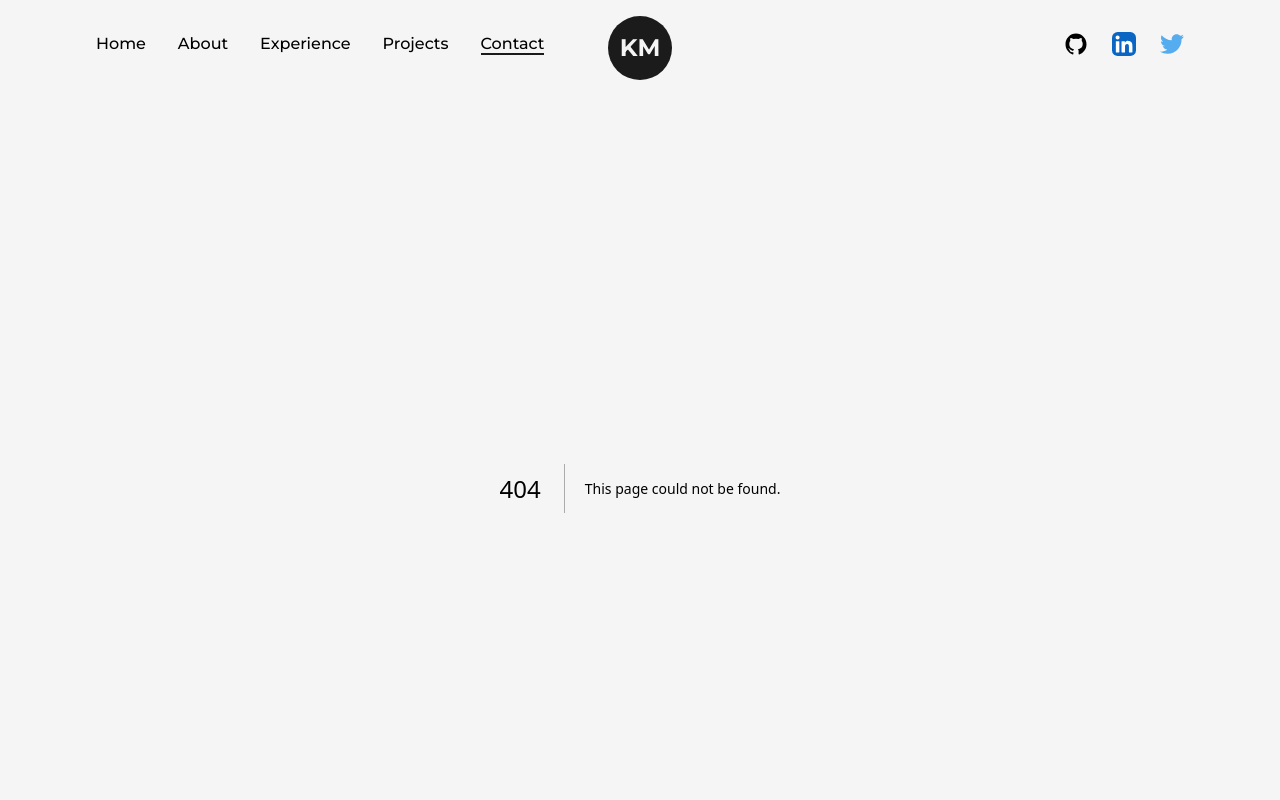
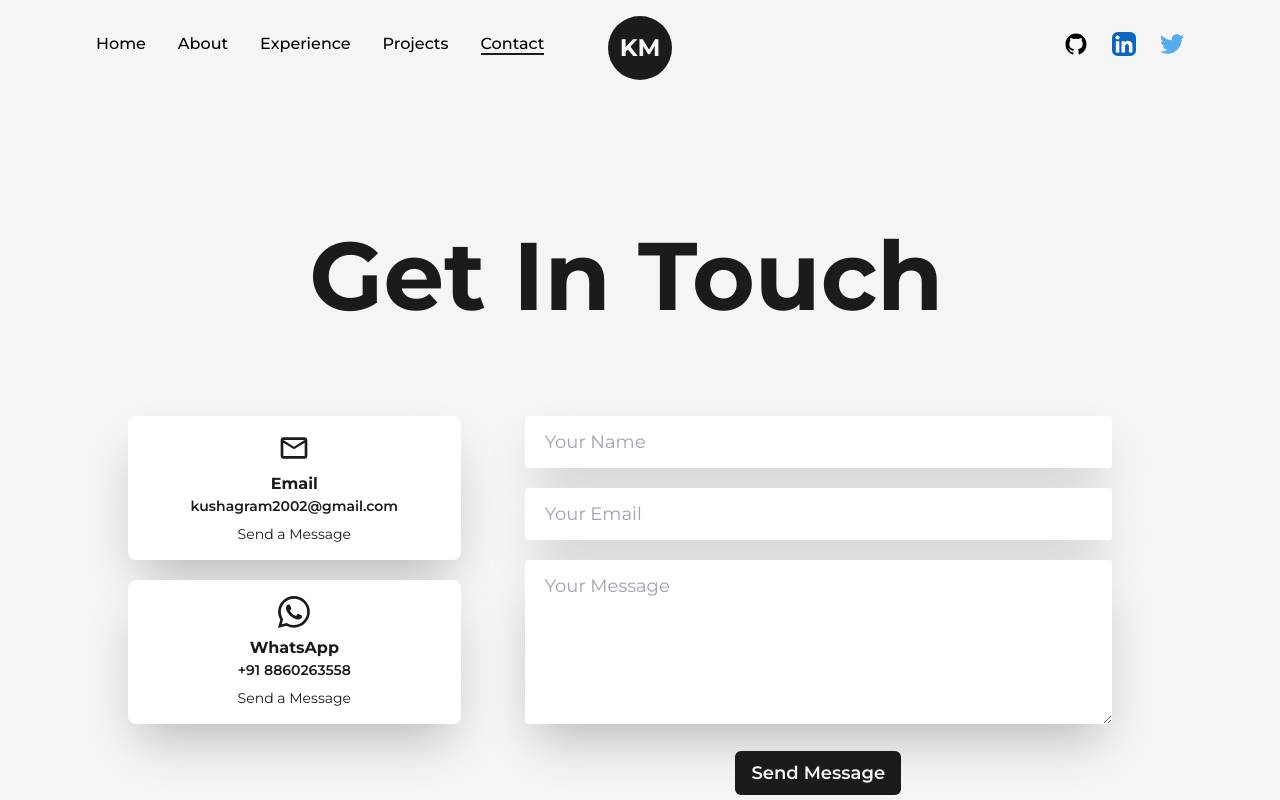
Before and after one commit to CoderGhost37/Personal-Portfolio, a Next.js app: page /contact in a window 1280 px wide. Before the commit this address had no page. Shown: the top 800 px of the page. Built offline with nearby package versions, Linux system fonts and the light colour scheme.

Commit message:
feat: contact page

```diff
--- a/package.json
+++ b/package.json
@@ -22,6 +22,7 @@
     "next-sanity": "^4.1.6",
     "react": "18.2.0",
     "react-dom": "18.2.0",
+    "react-icons": "^4.8.0",
     "react-vertical-timeline-component": "^3.6.0",
     "sanity": "^3.0.0",
     "styled-components": "^5.2.0"
--- /dev/null
+++ b/src/pages/api/sendMail.ts
@@ -0,0 +1,10 @@
+import { NextApiRequest, NextApiResponse } from "next"
+
+
+export const sendMail = async (req: NextApiRequest, res: NextApiResponse) => {
+    const { name, email, message } = req.body
+    console.log(name, email, message)
+    res.status(200).json({ status: 'OK' })
+}
+
+export default sendMail
--- /dev/null
+++ b/src/pages/contact.tsx
@@ -0,0 +1,119 @@
+import AnimatedText from '@/components/AnimatedText'
+import Layout from '@/components/Layout'
+import Head from 'next/head'
+import React, { useRef, useState } from 'react'
+import { MdOutlineEmail } from 'react-icons/md';
+import { BsWhatsapp } from 'react-icons/bs';
+import Link from 'next/link';
+
+const contact = () => {
+    const [isFormSubmitted, setIsFormSubmitted] = useState(false);
+    const [loading, setLoading] = useState(false);
+    const [name, setName] = useState('')
+    const [email, setEmail] = useState('')
+    const [message, setMessage] = useState('')
+    const form: any = useRef(null);
+
+    const submitForm = async (e: React.FormEvent<HTMLFormElement>) => {
+        e.preventDefault()
+        setLoading(true)
+        await fetch('/api/sendMail', {
+            method: 'POST',
+            headers: {
+                'Content-Type': 'application/json',
+            },
+            body: JSON.stringify({ name, email, message })
+        })
+        setLoading(false)
+        setIsFormSubmitted(true)
+        form.current.reset()
+    }
+
+    return (
+        <div>
+            <Head>
+                <title>Kushagra Mathur | Contact Me</title>
+                <meta
+                    name='description'
+                    content='Contact page of my portfolio website'
+                />
+            </Head>
+
+            <main className='w-full max-w-7xl mx-auto flex flex-col items-center justify-center'>
+                <Layout classStyles='pt-16'>
+                    <AnimatedText
+                        text='Get in Touch'
+                        classStyles='mb-20'
+                    />
+                    <div className="flex flex-col md:flex-row justify-center items-center md:items-start w-full">
+                        <div className="w-full md:w-1/3 flex flex-col">
+                            <div className="flex flex-col justify-start items-center p-4 rounded-lg bg-white hover:bg-gray-100 text-dark shadow-2xl">
+                                <MdOutlineEmail className='w-8 h-8' />
+                                <h4 className='font-bold mt-2'>Email</h4>
+                                <h5 className='font-semibold text-sm mb-2'>kushagram2002@gmail.com</h5>
+                                <Link href='mailto:kushmathur2020@gmail.com' target='_blank'>
+                                    <p className='text-sm hover:text-blue-500'>Send a Message</p>
+                                </Link>
+                            </div>
+                            <div className="mt-5 flex flex-col justify-start items-center p-4 rounded-lg bg-white hover:bg-gray-100 text-dark shadow-2xl">
+                                <BsWhatsapp className='w-8 h-8' />
+                                <h4 className='font-bold mt-2'>WhatsApp</h4>
+                                <h5 className='font-semibold text-sm mb-2'>+91 8860263558</h5>
+                                <Link href='https://api.whatsapp.com/send?phone=+918860263558' target='_blank'>
+                                    <p className='text-sm hover:text-blue-500'>Send a Message</p>
+                                </Link>
+                            </div>
+                        </div>
+
+                        {!isFormSubmitted ? (
+                            <form className="w-full md:w-2/3 mt-20 md:mt-0 ml-6 sm:px-10 flex flex-col justify-center items-center" ref={form} onSubmit={submitForm}>
+                                <div className="w-full mb-2">
+                                    <input
+                                        type="text"
+                                        name="name"
+                                        required
+                                        value={name}
+                                        onChange={(e) => setName(e.target.value)}
+                                        className="w-full py-3 px-5 shadow-2xl focus:ring-1 focus:ring-dark rounded md:text-lg"
+                                        placeholder="Your Name"
+                                    />
+                                </div>
+                                <div className="w-full my-3">
+                                    <input
+                                        type="email"
+                                        name="email"
+                                        required
+                                        value={email}
+                                        onChange={(e) => setEmail(e.target.value)}
+                                        className="w-full py-3 px-5 shadow-2xl focus:ring-1 focus:ring-dark rounded md:text-lg"
+                                        placeholder="Your Email"
+                                    />
+                                </div>
+                                <div className='w-full mt-2'>
+                                    <textarea
+                                        rows={5}
+                                        className="w-full py-3 px-5 shadow-2xl focus:ring-1 focus:ring-dark rounded md:text-lg"
+                                        placeholder="Your Message"
+                                        required
+                                        value={message}
+                                        onChange={(e) => setMessage(e.target.value)}
+                                        name="message"
+                                    />
+                                </div>
+                                <button type="submit" className="mt-5 rounded-md py-2 px-4 bg-dark text-light text-lg font-semibold">
+                                    {loading ? "Sending..." : "Send Message"}
+                                </button>
+                            </form>
+                        ) : (
+                            <div className='mt-20 md:mt-0 flex justify-center items-center h-full'>
+                                <h3 className="font-semibold ml-6 text-dark text-center text-2xl">Thank you for getting in touch</h3>
+                            </div>
+                        )}
+                    </div>
+                </Layout>
+            </main>
+        </div>
+    )
+}
+
+export default contact
```
Also changed, not shown: 1 other file (tests, documents, lock files or other folders).
